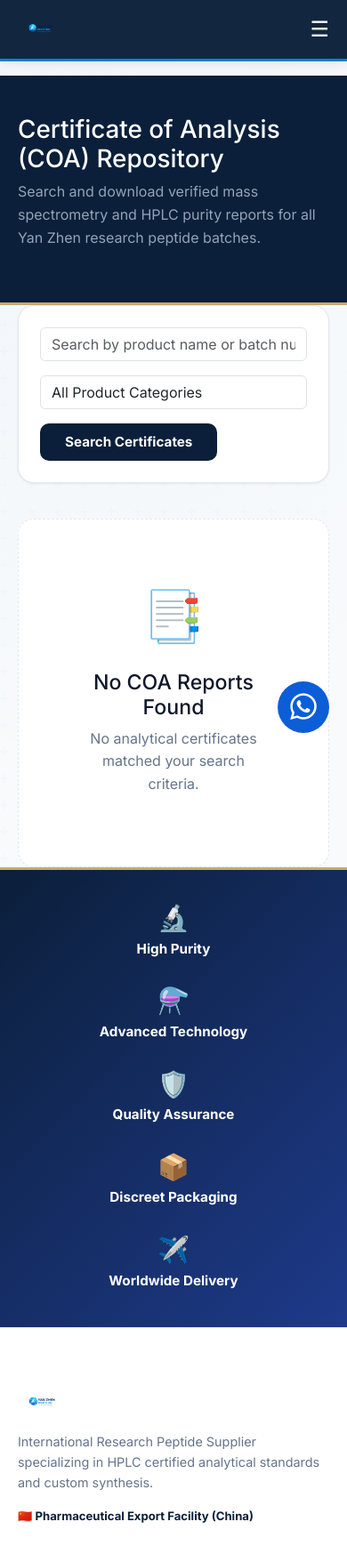
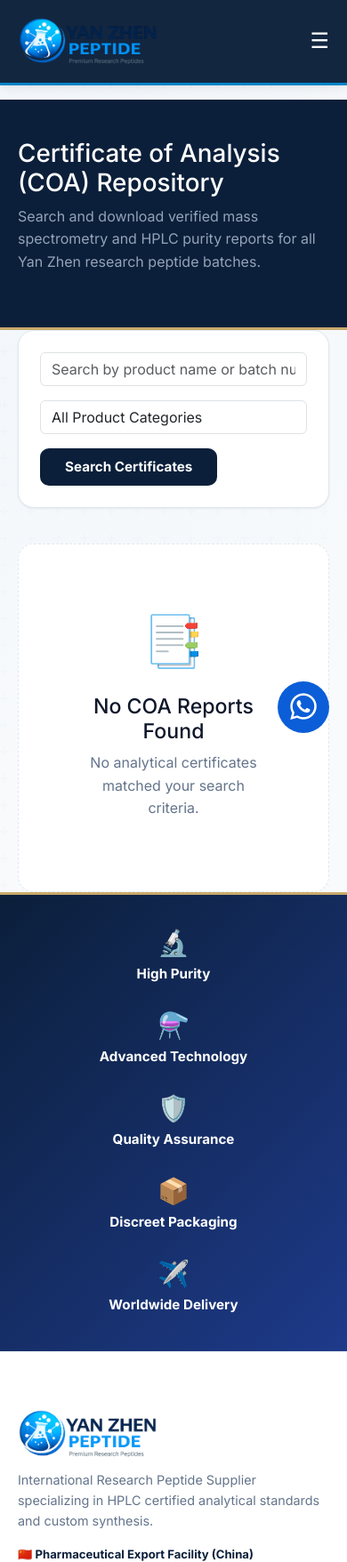
Before and after one commit to popoolaisaiah2003-lgtm/china_store, a Flask app: page /coa in a window 390 px wide. Shown: the top 1756 px of the page at 89% size. Run offline with Flask 3, Linux system fonts and the light colour scheme; data that the repository does not hold is empty; some libraries are stand-ins or nearby versions.

Commit message:
Crop transparent padding from static/logo1.png and update navbar height to 96px with 72px desktop / 56px mobile logo

```diff
--- a/static/css/style.css
+++ b/static/css/style.css
@@ -83,7 +83,10 @@
   z-index: 1050;
   border-bottom: 3px solid var(--biotech-blue);
   box-shadow: var(--shadow-md);
-  padding: 0.85rem 0;
+  min-height: 96px;
+  display: flex;
+  align-items: center;
+  padding: 0.5rem 0;
 }
 
 .nav-container {
@@ -743,14 +746,14 @@
 
 /* Responsive Brand Logo Styling */
 .logo-img {
-  height: 48px;
-  width: auto;
-  object-fit: contain;
-  display: block;
+    height: 72px;
+    width: auto;
+    object-fit: contain;
+    display: block;
 }
 
 @media (max-width: 768px) {
-  .logo-img {
-    height: 40px;
-  }
+    .logo-img {
+        height: 56px;
+    }
 }
--- a/templates/base.html
+++ b/templates/base.html
@@ -33,7 +33,7 @@
   <!-- Biotech Main Navigation -->
   <nav class="navbar">
     <div class="container nav-container">
-      <a href="{{ url_for('main.index') }}" class="brand-logo" style="text-decoration: none;">
+      <a class="navbar-brand d-flex align-items-center" href="{{ url_for('main.index') }}">
         <img src="{{ url_for('static', filename='logo1.png') }}" alt="Yan Zhen Peptide" class="logo-img">
       </a>
 
```
Also changed, not shown: static/images/logo/logo1.png, static/logo1.png.
